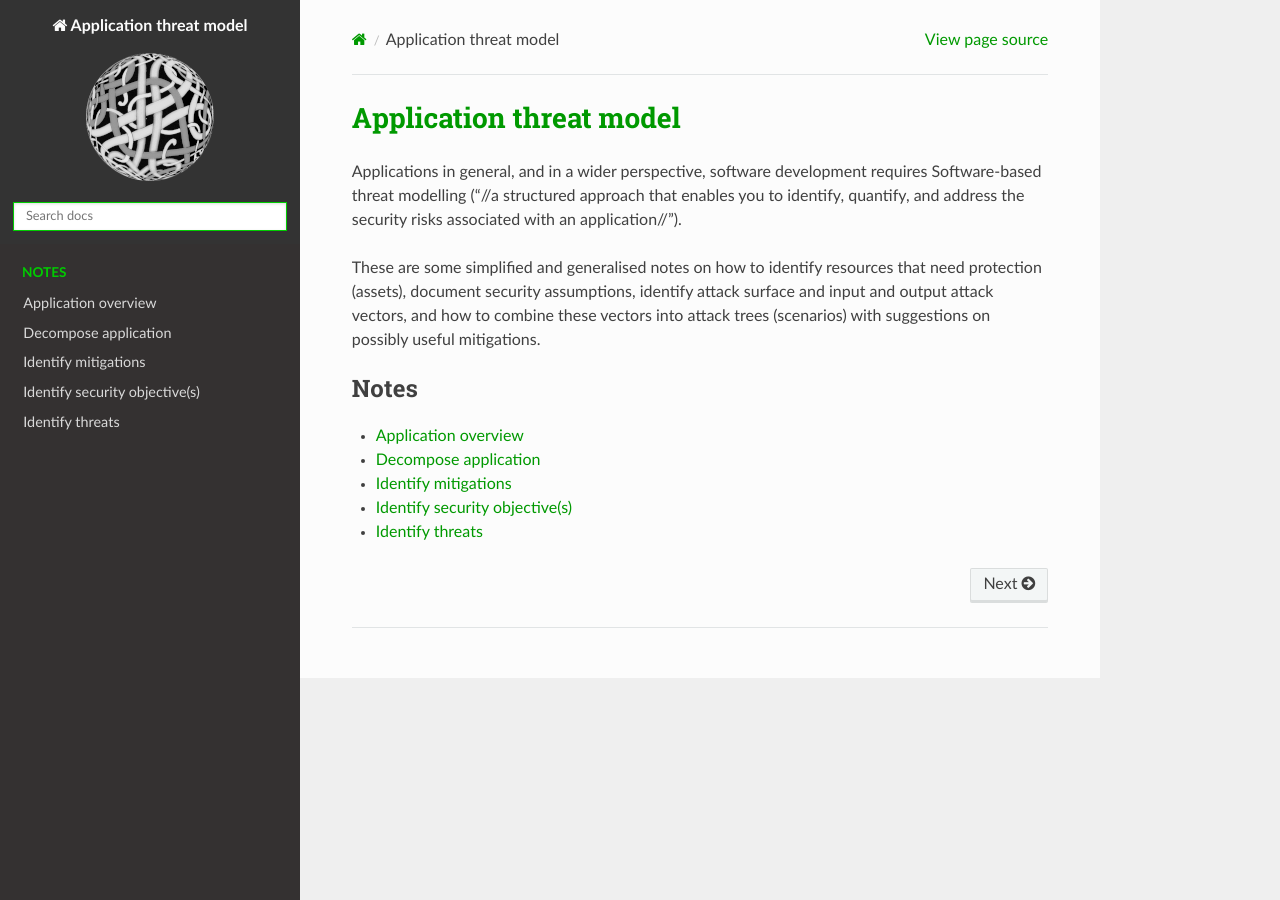
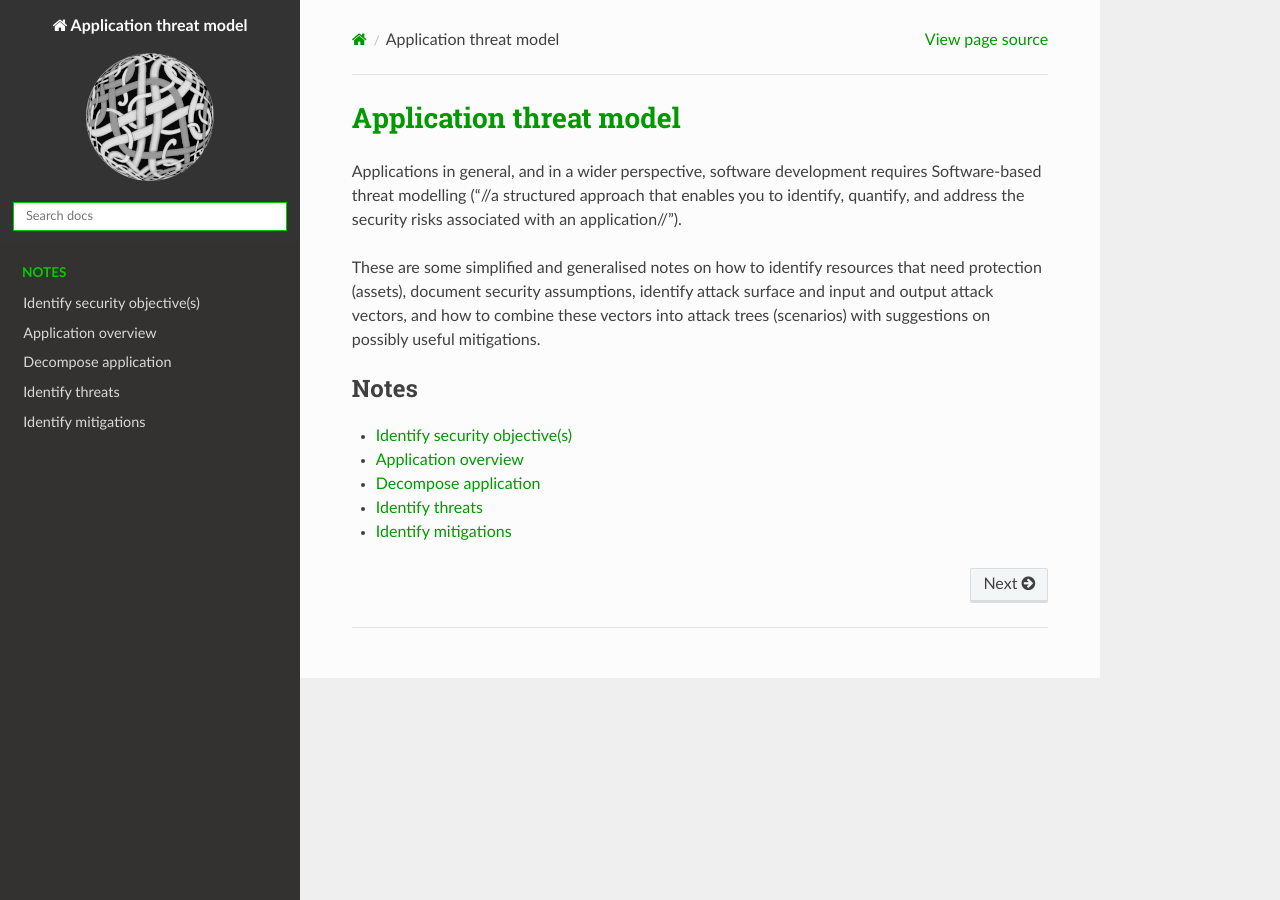
Before and after one commit to tymyrddin/green-app, a Sphinx documentation site: the page built from source/index.rst, in a window 1280 px wide. Built offline with Sphinx 7.4.7 and the Read the Docs theme 2.0.0, drawn with Linux system fonts in a browser that asks for light colours; part of the change alters nothing that is shown.

```diff
--- a/source/index.rst
+++ b/source/index.rst
@@ -10,9 +10,12 @@ Applications in general, and in a wider perspective, software development requir
 These are some simplified and generalised notes on how to identify resources that need protection (assets), document security assumptions, identify attack surface and input and output attack vectors, and how to combine these vectors into attack trees (scenarios) with suggestions on possibly useful mitigations.
 
 .. toctree::
-   :glob:
    :maxdepth: 1
    :includehidden:
    :caption: Notes
 
-   docs/*
+   docs/Identify-security-objectives.md
+   docs/Application-overview.md
+   docs/Decompose-application.md
+   docs/Identify-threats.md
+   docs/Identify-mitigations.md
```
